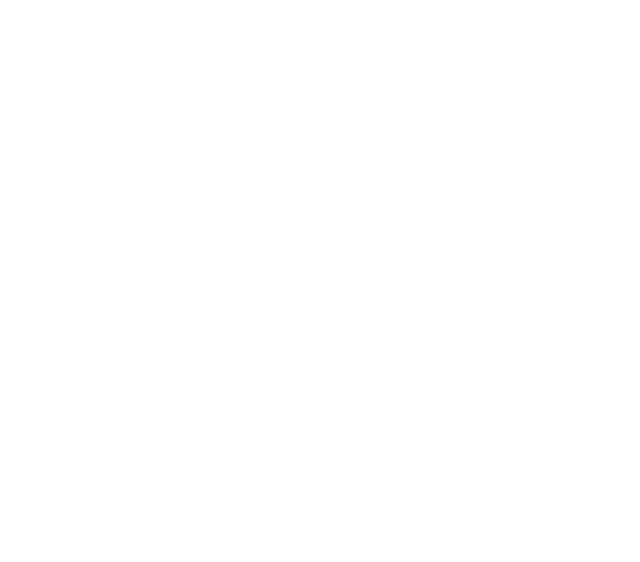
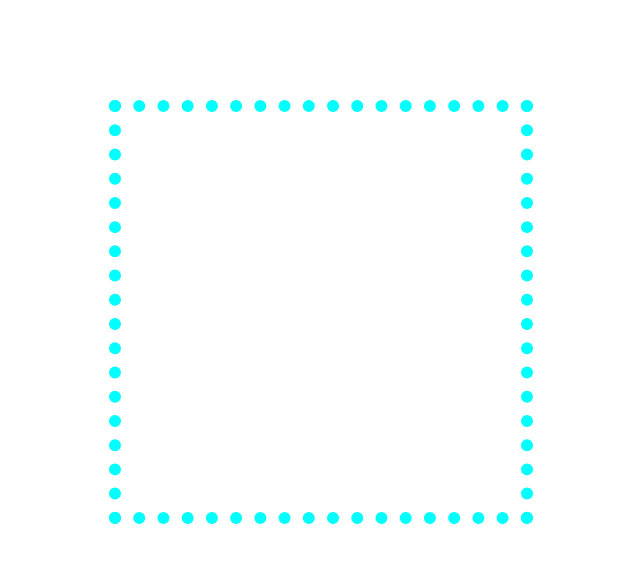
Before and after one commit to MrRoboman/asteroids, a plain HTML site: page index.html in a window 1280 px wide. Shown: the whole page, without its empty margins (319-959 px from the left). Drawn offline with Linux system fonts and the light colour scheme.

Commit message:
Bihn is a god. asteroids moving on screen

```diff
--- /dev/null
+++ b/bundle.js
@@ -0,0 +1,217 @@
+/******/ (function(modules) { // webpackBootstrap
+/******/ 	// The module cache
+/******/ 	var installedModules = {};
+
+/******/ 	// The require function
+/******/ 	function __webpack_require__(moduleId) {
+
+/******/ 		// Check if module is in cache
+/******/ 		if(installedModules[moduleId])
+/******/ 			return installedModules[moduleId].exports;
+
+/******/ 		// Create a new module (and put it into the cache)
+/******/ 		var module = installedModules[moduleId] = {
+/******/ 			exports: {},
+/******/ 			id: moduleId,
+/******/ 			loaded: false
+/******/ 		};
+
+/******/ 		// Execute the module function
+/******/ 		modules[moduleId].call(module.exports, module, module.exports, __webpack_require__);
+
+/******/ 		// Flag the module as loaded
+/******/ 		module.loaded = true;
+
+/******/ 		// Return the exports of the module
+/******/ 		return module.exports;
+/******/ 	}
+
+
+/******/ 	// expose the modules object (__webpack_modules__)
+/******/ 	__webpack_require__.m = modules;
+
+/******/ 	// expose the module cache
+/******/ 	__webpack_require__.c = installedModules;
+
+/******/ 	// __webpack_public_path__
+/******/ 	__webpack_require__.p = "";
+
+/******/ 	// Load entry module and return exports
+/******/ 	return __webpack_require__(0);
+/******/ })
+/************************************************************************/
+/******/ ([
+/* 0 */
+/***/ function(module, exports, __webpack_require__) {
+
+	var Game = __webpack_require__(1);
+	var GameView = __webpack_require__(5);
+	(function() {
+	  var canvas = document.getElementsByTagName("canvas")[0];
+	  var game = new Game();
+
+	  canvas.width = game.DIM_X;
+	  canvas.height = game.DIM_Y;
+
+	  var ctx = canvas.getContext("2d");
+
+	  var gameView = new GameView(game, ctx);
+
+	  gameView.start();
+	}());
+
+
+/***/ },
+/* 1 */
+/***/ function(module, exports, __webpack_require__) {
+
+	var Asteroid = __webpack_require__(2);
+
+	function Game() {
+	  this.DIM_X = 400;
+	  this.DIM_Y = 400;
+	  this.NUM_ASTEROIDS = 5;
+	  this.asteroids = [];
+	  for (var i = 0; i < this.NUM_ASTEROIDS; i++) {
+	    this.addAsteroid();
+	  }
+	}
+
+	Game.prototype.addAsteroid = function() {
+	  var asteroid = new Asteroid({ pos: this.randomPosition() });
+	  this.asteroids.push(asteroid);
+	};
+
+	Game.prototype.randomPosition = function() {
+	  var x = Math.random() * this.DIM_X;
+	  var y = Math.random() * this.DIM_Y;
+	  return [x, y];
+	};
+
+	Game.prototype.draw = function(ctx) {
+	  ctx.clearRect(0, 0, this.DIM_X, this.DIM_Y);
+	  this.asteroids.forEach(function (asteroid) {
+	    asteroid.draw(ctx);
+	  });
+	};
+
+	Game.prototype.moveObjects = function() {
+	  this.asteroids.forEach(function (asteroid){
+	    asteroid.move();
+	  });
+	};
+
+	Game.prototype.wrap = function(pos){
+
+	};
+
+
+	module.exports = Game;
+
+
+/***/ },
+/* 2 */
+/***/ function(module, exports, __webpack_require__) {
+
+	var Util = __webpack_require__(3);
+	var MovingObject = __webpack_require__(4);
+
+	function Asteroid(args) {
+	  this.COLOR = "#000";
+	  this.RADIUS= 10;
+
+	  args.color = this.COLOR;
+	  args.radius = this.RADIUS;
+	  args.vel = Util.randomVel();
+
+	  MovingObject.call(this, args);
+	}
+
+	Util.inherits(Asteroid, MovingObject);
+
+	module.exports = Asteroid;
+
+
+/***/ },
+/* 3 */
+/***/ function(module, exports) {
+
+	function Util() {}
+
+	Util.inherits = function (ChildClass, ParentClass) {
+	  function Surrogate() {}
+	  Surrogate.prototype = ParentClass.prototype;
+	  ChildClass.prototype = new Surrogate();
+	  ChildClass.prototype.constructor = ChildClass;
+	};
+
+	Util.randomVel = function(length) {
+	  var x = Math.random() * 10 - 5;
+	  var y = Math.random() * 10 - 5;
+	  return [x,y];
+	};
+
+	module.exports = Util;
+
+
+/***/ },
+/* 4 */
+/***/ function(module, exports) {
+
+	function MovingObject(args) {
+	  this.pos = args.pos       || [0,0];
+	  this.vel = args.vel       || [0,0];
+	  this.radius = args.radius || 1;
+	  this.color = args.color   || "#000";
+	}
+
+	MovingObject.prototype.draw = function(ctx) {
+	  ctx.beginPath();
+	  ctx.arc(
+	    this.pos[0],
+	    this.pos[1],
+	    this.radius,
+	    0,
+	    2 * Math.PI,
+	    false
+	  );
+	  ctx.lineWidth = 3;
+	  ctx.strokeStyle = this.color;
+	  ctx.fillStyle = this.color;
+	  ctx.fill();
+	  ctx.stroke();
+	};
+
+	MovingObject.prototype.move = function() {
+	  this.pos[0] += this.vel[0];
+	  this.pos[1] += this.vel[1];
+	};
+
+	module.exports = MovingObject;
+
+
+/***/ },
+/* 5 */
+/***/ function(module, exports, __webpack_require__) {
+
+	var Game = __webpack_require__(1);
+	//
+	//
+	//
+	function GameView(game, ctx) {
+	  this.game = game;
+	  this.ctx = ctx;
+	}
+	//
+	GameView.prototype.start = function() {
+	  setInterval(function (){
+	    this.game.moveObjects();
+	    this.game.draw(this.ctx);
+	  }.bind(this), 20);
+	};
+
+	module.exports = GameView;
+
+
+/***/ }
+/******/ ]);
--- a/index.html
+++ b/index.html
@@ -3,8 +3,16 @@
   <head>
     <meta charset="utf-8">
     <title>Asteroids!</title>
+    <style media="screen">
+      canvas {
+        border: 12px dotted cyan;
+        display: block;
+        margin: 100px auto;
+      }
+    </style>
   </head>
   <body>
-
+    <canvas id="game-canvas"></canvas>
+    <script src="bundle.js"></script>
   </body>
 </html>
```
Also changed, not shown: lib/asteroid.js (+17 -0 lines), lib/asteroids.js (added, +15 -0 lines), lib/game.js (+42 -0 lines), lib/game_view.js (+17 -0 lines), lib/moving_object.js (+30 -0 lines), lib/utils.js (+16 -0 lines).
